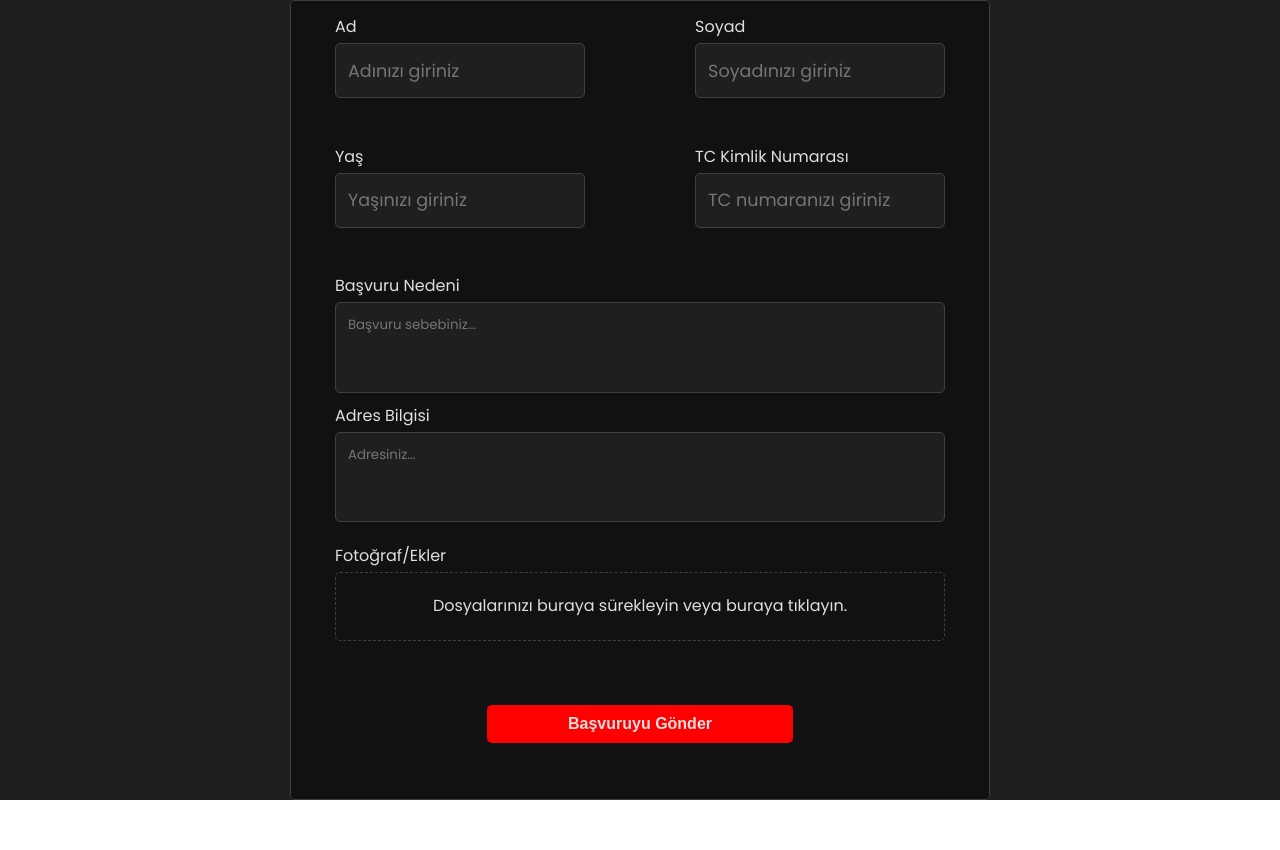
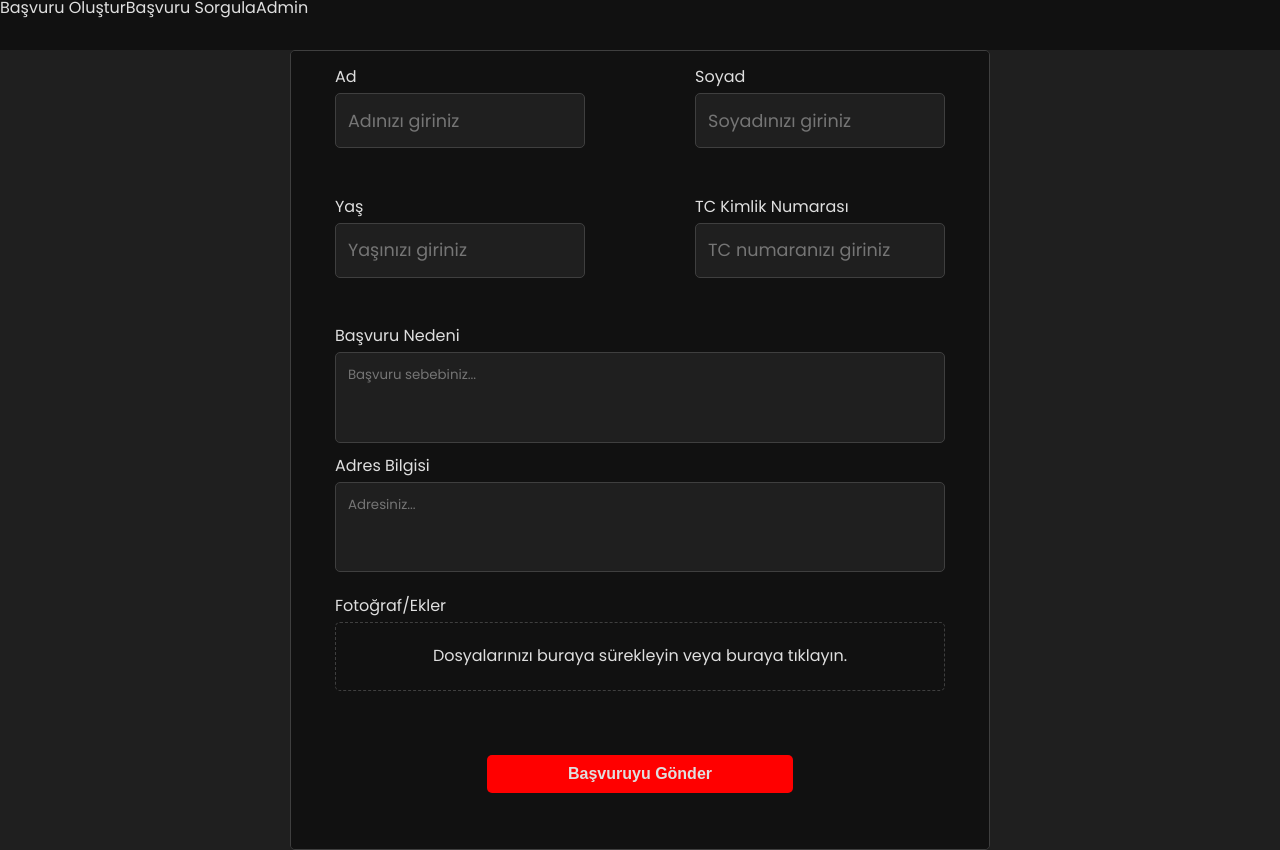
Before and after one commit to Galledan/Patika_Fimple_React_Bootcamp_FinalCase, a React (Create React App) app: page /basvuru-olustur in a window 1280 px wide. Before the commit the page ends 800 px from the top, so only its background shows below. Built offline with nearby package versions, Linux system fonts and the light colour scheme; no server answers.

Commit message:
Added navbar and admin answer

```diff
--- a/src/App.js
+++ b/src/App.js
@@ -15,12 +15,14 @@ import ApplicationList from "./pages/applicationlist/ApplicationList";
 import ProtectedComponent from "./ProtectedRoute";
 import { ApplicationProvider } from "./context/ApplicationContext";
 import { AdminProvider } from "./context/AdminContext";
+import Navbar from "./components/navbar/Navbar";
 
 function App() {
   return (
     <Router>
       <AdminProvider>
         <ApplicationProvider>
+          <Navbar />
           <Routes>
             <Route
               path="/"
--- a/src/components/navbar/Navbar.jsx
+++ b/src/components/navbar/Navbar.jsx
@@ -0,0 +1,16 @@
+import React from "react";
+import { Link } from "react-router-dom";
+import "./navbar.css";
+function Navbar() {
+  return (
+    <nav>
+      <Link to="/basvuru-olustur">Başvuru Oluştur</Link>
+
+      <Link to="/basvuru-sorgula">Başvuru Sorgula</Link>
+
+      <Link to="/admin">Admin</Link>
+    </nav>
+  );
+}
+
+export default Navbar;
--- /dev/null
+++ b/src/components/navbar/navbar.css
@@ -0,0 +1,16 @@
+nav {
+    height: 50px;
+    width: 100%;
+    position: sticky;
+    display: flex;
+    justify-content: center;
+    align-items: center;
+    gap: 50px;
+    background-color: var(--Strong-Dark);
+}
+
+nav > a {
+    text-decoration: none;
+    color: var(--Light);
+
+}
--- a/src/context/AdminContext.js
+++ b/src/context/AdminContext.js
@@ -1,12 +1,14 @@
 import React, { createContext, useContext, useState, useEffect } from "react";
-import axios from "axios";
-import { useNavigate } from "react-router-dom";
+import { useNavigate,useLocation  } from "react-router-dom";
 
 const AdminContext = createContext();
 
 const AdminProvider = ({ children }) => {
   const [isLoggedIn, setIsLoggedIn] = useState(false);
   const navigate = useNavigate();
+  const location = useLocation();
+
+  const isInAdminPage = location.pathname.startsWith === "/admin";
 
   const checkLoginStatus = async () => {
     try {
@@ -14,7 +16,9 @@ const AdminProvider = ({ children }) => {
       if (token) {
         console.log("token exist");
         setIsLoggedIn(true);
-        navigate("/admin/basvuru-listesi")
+        if (isInAdminPage) {
+          navigate("/admin/basvuru-listesi");
+        }
       } else {
         setIsLoggedIn(false);
       }
--- a/src/index.css
+++ b/src/index.css
@@ -6,7 +6,7 @@
 }
 
 body {
-    width: 100vw;
+    max-width: 100vw;
     height: 100vh;
 }
 
@@ -33,7 +33,7 @@ body {
 
 #root {
     background-color: var(--Dark);
-    height: 100%;
+    min-height: 100%;
     width: 100%;
     font-family: 'Poppins', sans-serif;
 }
--- a/src/pages/adminappdetail/AdminApplicationDetail.jsx
+++ b/src/pages/adminappdetail/AdminApplicationDetail.jsx
@@ -4,43 +4,65 @@ import axios from "axios";
 
 function AdminApplicationDetail() {
   const { basvuruNo } = useParams();
-  const [application, setApplication] = useState(null);
+  const [answer, setAnswer] = useState("");
+  const [application, setApplication] = useState("");
 
-  useEffect(() => {
   const fetchApplicationDetail = async () => {
     try {
-        const response = await axios.get(`/api/savedApplications/${basvuruNo}`);
+      const response = await axios.get(
+        `http://localhost:3001/api/savedApplications/${basvuruNo}`
+      );
       setApplication(response.data);
     } catch (error) {
-        console.error("Başvuru detayları getirilemedi", error);
+      console.error("Başvuru detayları getirme hatası:", error);
+
     }
   };
 
-    fetchApplicationDetail();
-  }, [basvuruNo]);
+  const handleSaveAnswer = async () => {
+    try {
+      await axios.post("http://localhost:3001/api/saveAnswer", {
+        id: basvuruNo,
+        answer,
+      });
 
-  const handleSave = async () => {
-    try {
-
-      const updatedApplication = { ...application, status: "answered" };
-      const response = await axios.post("/api/updateApplication", updatedApplication);
-      console.log(response.data);
-
-      const updatedResponse = await axios.get(`/api/savedApplications/${basvuruNo}`);
-      setApplication(updatedResponse.data);
+      console.log("Cevap başarıyla kaydedildi.");
     } catch (error) {
-      console.error("Başvuru bilgileri güncellenemedi", error);
+      console.error("Cevap kaydetme hatası", error);
     }
   };
 
-  if (!application) {
-    return <div>Loading...</div>;
-  }
+  useEffect(() => {
+    fetchApplicationDetail();
+  },[])
 
   return (
-    <div className="admin-application-detail-container">
-      <h2>Başvuru Detayları</h2>
-      <button onClick={handleSave}>Bilgileri Kaydet</button>
+    <div>
+      <h2>Admin Başvuru Detay Sayfası</h2>
+      <div className="admin-applicant-info">
+        <p className="admin-applicant-name">
+          Başvuran Adı Soyadı:{application.firstName} {application.lastName}
+        </p>
+        <p>
+          Başvuru Tarihi:
+          {application.applicationDate}
+        </p>
+      </div>
+      <div className="admin-application-info">
+        <p className="admin-application-reason">
+          Başvuru Sebebi: {application.applicationReason}
+        </p>
+        <p>{application.attachments}</p>
+      </div>
+      <div>
+        <label>Cevap:</label>
+        <input
+          type="text"
+          value={answer}
+          onChange={(e) => setAnswer(e.target.value)}
+        />
+      </div>
+      <button onClick={handleSaveAnswer}>Cevapla</button>
     </div>
   );
 }
--- a/src/pages/adminpanel/AdminPanel.jsx
+++ b/src/pages/adminpanel/AdminPanel.jsx
@@ -1,14 +1,7 @@
-import React, { useEffect } from "react";
+import React from "react";
 import LoginForm from "../../components/loginform/LoginForm";
 import "./adminpanel.css";
-import { useAdmin } from "../../context/AdminContext";
 function AdminPanel() {
-
-
-
-  useEffect(() => {
-
-  })
   return (
     <div className="admin-panel-container">
       <LoginForm />
--- a/src/pages/adminpanel/adminpanel.css
+++ b/src/pages/adminpanel/adminpanel.css
@@ -1,6 +1,6 @@
 .admin-panel-container {
     width: 100%;
-    height: 100%;
+    min-height: 100vh;
     display: flex;
     justify-content: center;
     align-items: center;
--- a/src/pages/appcreate/appcreate.css
+++ b/src/pages/appcreate/appcreate.css
@@ -1,6 +1,6 @@
 .app-create-container {
     width: 100%;
-    height: 100%;
+    min-height: 100vh;
     display: flex;
     justify-content: center;
     align-items: center;
--- a/src/pages/appdetail/ApplicationDetail.jsx
+++ b/src/pages/appdetail/ApplicationDetail.jsx
@@ -6,6 +6,7 @@ import "./appdetail.css";
 function ApplicationDetail() {
   const { basvuruNo } = useParams();
   const [application, setApplication] = useState(null);
+  const [answer, setAnswer] = useState("");
   const [errorText, setErrorText] = useState("Başvuru detayları yükleniyor...");
 
   const fetchApplicationDetail = async () => {
@@ -14,17 +15,31 @@ function ApplicationDetail() {
         `http://localhost:3001/api/savedApplications/${basvuruNo}`
       );
       setApplication(response.data);
-      if(application === null) {
-        setErrorText("Aradığınız başvuru bulunamadı, lütfen başvuru numaranızı kontrol ediniz!")
-      };
+      if (application === null) {
+        setErrorText(
+          "Aradığınız başvuru bulunamadı, lütfen başvuru numaranızı kontrol ediniz!"
+        );
+      }
     } catch (error) {
       console.error("Başvuru detayları getirme hatası:", error);
+    }
+  };
 
+  const checkAnswer = async () => {
+    try {
+      const res = await axios.get(
+        `http://localhost:3001/api/savedAnswers/${basvuruNo}`
+      );
+      setAnswer(res.data);
+    } catch (error) {
+      console.error("Cevap bulunamadı:", error);
     }
   };
 
   useEffect(() => {
+    checkAnswer()
     fetchApplicationDetail();
+
   }, [basvuruNo]);
 
   return (
@@ -52,12 +67,17 @@ function ApplicationDetail() {
             </div>
           </div>
           <div className="answer-container">
-            {application.status === "pending" && (
+            {answer === "" && (
               <div>
                 <p>
                   Başvurunuz henüz yanıtlanmamıştır lütfen daha sonra tekrar
                   deneyiniz
                 </p>
+              </div>
+            )}
+            {answer !== "" && (
+              <div>
+               <p>{answer.answer}</p>
               </div>
             )}
           </div>
--- a/src/pages/appdetail/appdetail.css
+++ b/src/pages/appdetail/appdetail.css
@@ -1,6 +1,6 @@
 .application-detail-container {
     width: 100%;
-    height: 100%;
+    min-height: 100vh;
     display: flex;
     flex-direction: column;
     justify-content: center;
--- a/src/pages/appsuccess/appsuccess.css
+++ b/src/pages/appsuccess/appsuccess.css
@@ -1,6 +1,6 @@
 .application-success-container {
     width: 100%;
-    height: 100%;
+    min-height: 100vh;
     display: flex;
     flex-direction: column;
     justify-content: center;
```
Lines whose indentation alone changed are shown as unchanged.
